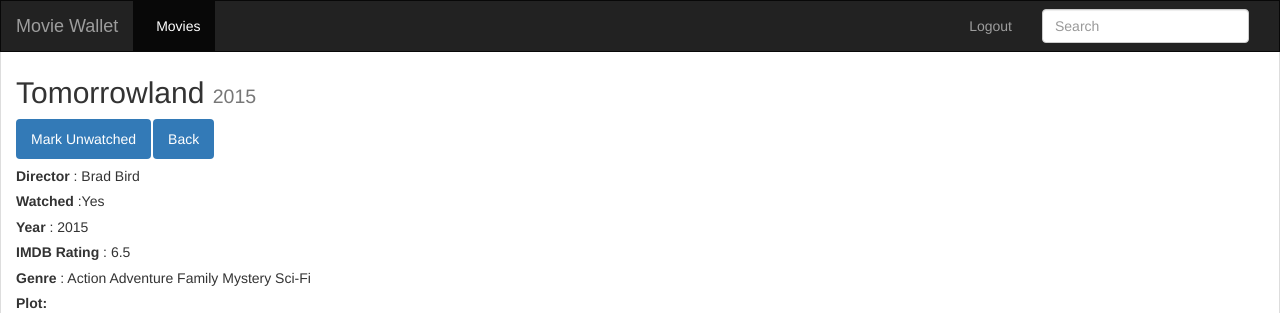
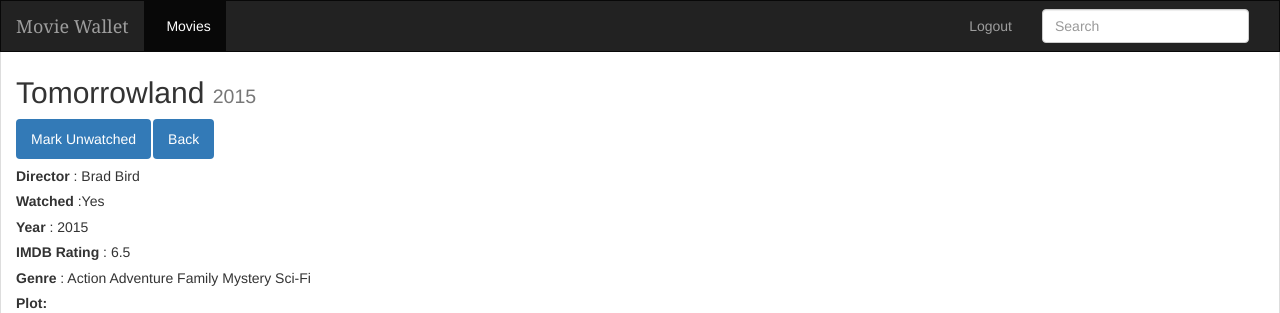
Before and after one commit to vina19/Django-Movie-Wallet, a Django app: page /movies/5/ in a window 1280 px wide. Shown: the top 313 px of the page. Run offline with Django 3.2, Linux system fonts and the light colour scheme; a user stored in the database is signed in; data comes from the database, SQL or seed files in the repository; both versions use the stored data as it was after the commit; some libraries are stand-ins or nearby versions; some web fonts are replaced.

Commit message:
Fixed star

```diff
--- a/movieWallet/Movies/static/css/style.css
+++ b/movieWallet/Movies/static/css/style.css
@@ -1,12 +1,11 @@
 @font-face {
-  font-family: 'Satisfy';
+  font-family: 'Georgia';
   font-style: normal;
   font-weight: 400;
-  src: local('Satisfy'), url(../fonts/Satisfy.woff2) format('woff2');
   unicode-range: U+0000-00FF, U+0131, U+0152-0153, U+02C6, U+02DA, U+02DC, U+2000-206F, U+2074, U+20AC, U+2212, U+2215, U+E0FF, U+EFFD, U+F000;
 }
 body{
-  background: white url("../img/background.png")
+  background-color:#D7BDE2;
 }
 .fix{
   position:fixed;
@@ -17,6 +16,6 @@
   border-radius: 0;
 }
 .navbar-brand{
-  font-family: 'Satisfy',fantasy;
+  font-family: 'Georgia',fantasy;
 
 }
--- a/movieWallet/Movies/templates/login.html
+++ b/movieWallet/Movies/templates/login.html
@@ -20,7 +20,7 @@
 		<div class="container">
 			<div class="row">
 				<div class="col-md-6 col-md-offset-3">
-					<h1 class="text-center text-bold text-light mt-4x">Log In</h1>
+					<h1 class="text-center text-bold mt-4x">Log In</h1>
 					<div class="well row pt-2x pb-3x bk-light">
 						<div class="col-md-8 col-md-offset-2">
 							{% if error_message %}
--- a/movieWallet/Movies/templates/register.html
+++ b/movieWallet/Movies/templates/register.html
@@ -21,7 +21,7 @@
 			<div class="container">
 				<div class="row">
 					<div class="col-md-6 col-md-offset-3">
-						<h1 class="text-center text-bold text-light mt-4x">Log In</h1>
+						<h1 class="text-center text-bold mt-4x">Sign Up</h1>
 						<div class="well row pt-2x pb-3x bk-light">
 							<div class="col-md-8 col-md-offset-2">
 								{% if error_message %}
```
Also changed, not shown: movieWallet/Movies/static/css/login.css (+5 -6 lines), movieWallet/Movies/static/img/background.png (deleted), movieWallet/db.sqlite3.
